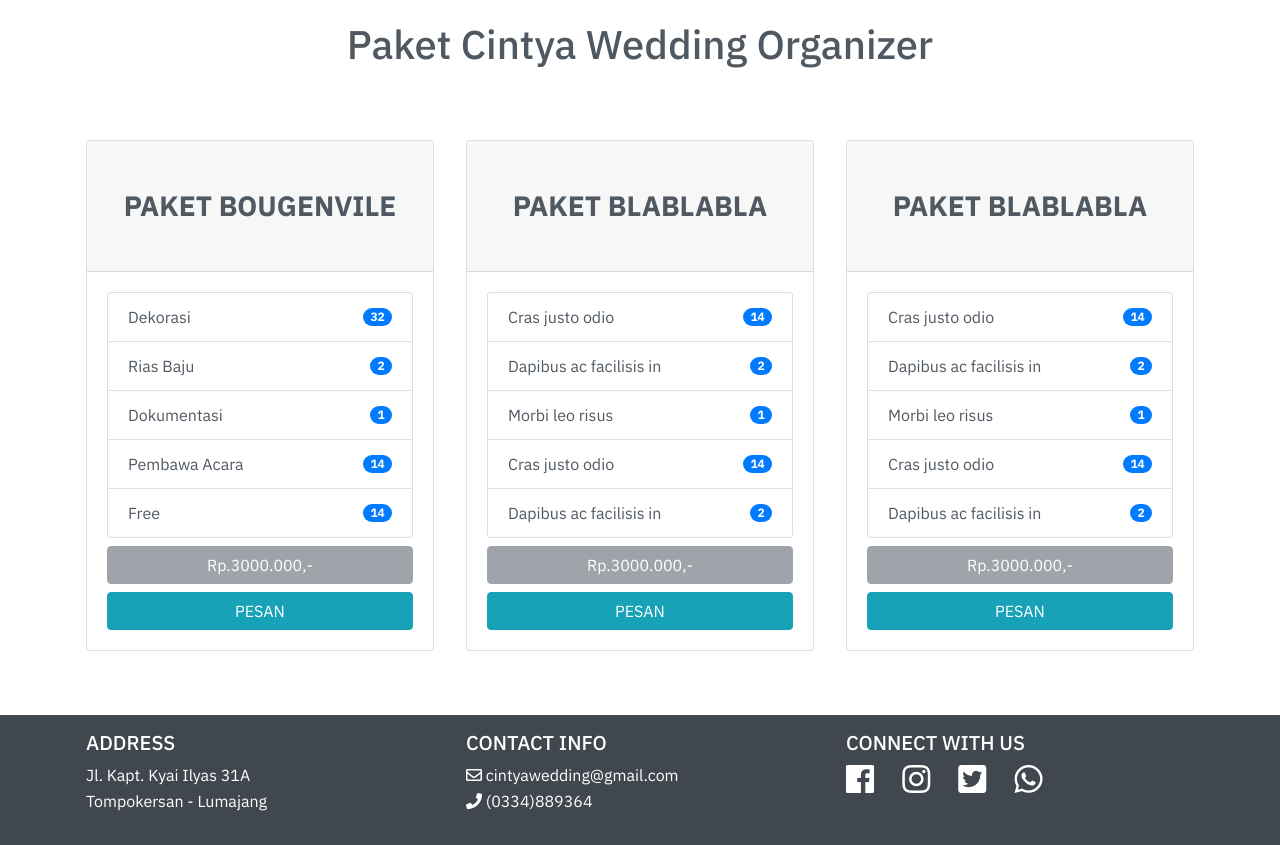
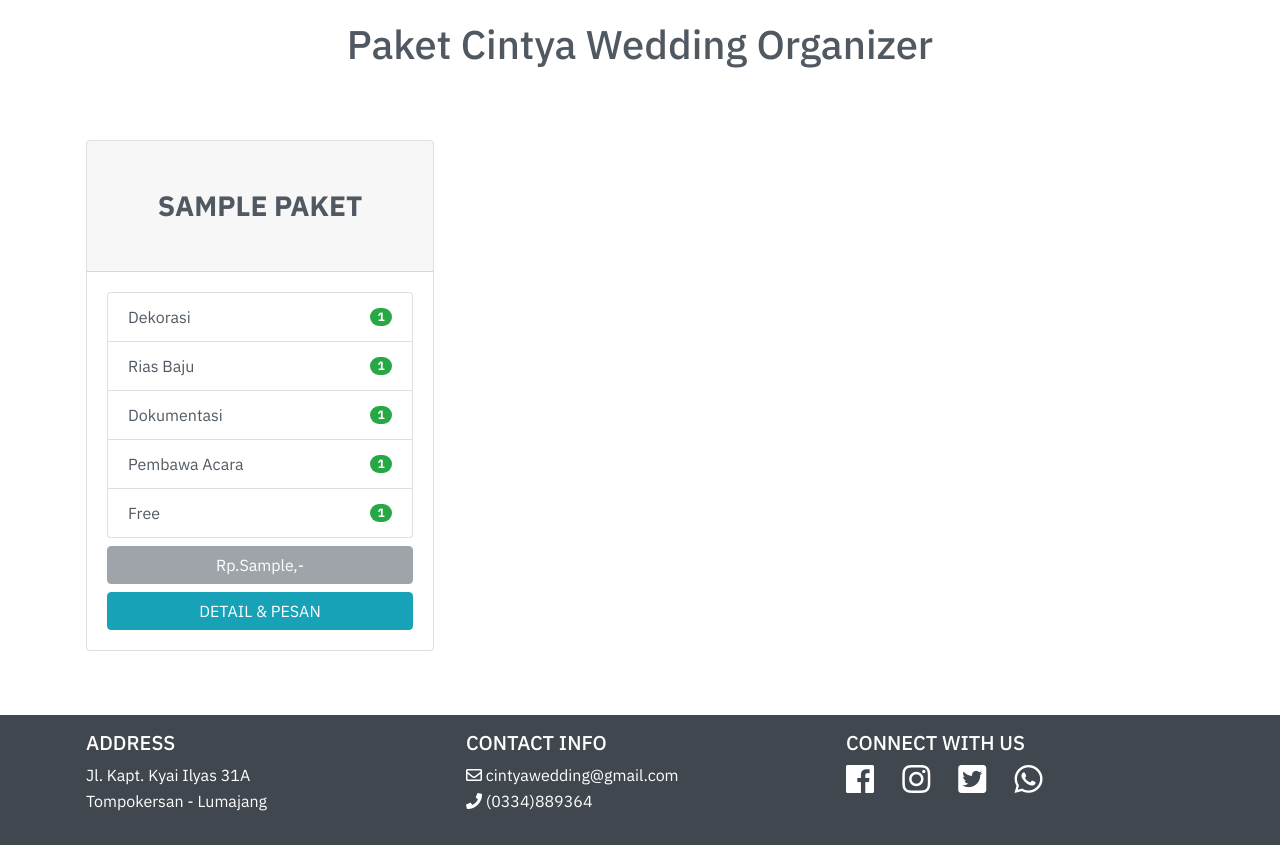
Before and after one commit to prayitnotaufik/Wedding-Website, a PHP site: page /paket.php in a window 1280 px wide. Shown: the part 76-921 px from the top of the page. Run offline with PHP 8.4, Linux system fonts and the light colour scheme; tables that the repository leaves empty hold one stand-in row (values such as "Sample post"); some libraries are stand-ins or nearby versions.

Commit message:
Menampilkan data paket di menu paket (Customer)

```diff
--- a/paket.php
+++ b/paket.php
@@ -1,4 +1,5 @@
 <!DOCTYPE html>
+<?php include 'config/connection.php' ?>
 <html>
 <?php include 'includes/head.php'?>
 <body>
@@ -8,120 +9,62 @@
             <h1 class="text-center">Paket Cintya Wedding Organizer</h1>
         </div>
         <div class="row mb-5">
-            <!-- Grid column -->
+            <?php
+            $query = "SELECT * FROM paket";
+            $result = mysqli_query($con,$query);
+            if(mysqli_num_rows($result)>0){
+                while($row = mysqli_fetch_assoc($result)){
+                    $id = $row["id_paket"];
+                    // $count = $row["rias_baju"];
+                    // $countArray = explode(",",$count);
+                    $HitungDekorasi = count(explode(",",$row["dekorasi"]));
+                    $HitungRias = count(explode(",",$row["rias_baju"]));
+                    $HitungDokumentasi = count(explode(",",$row["dokumentasi"]));
+                    $HitungMc = count(explode(",",$row["mc"]));
+                    $HitungFree = count(explode(",",$row["free"]));
+                    $SplitHarga = $row["harga"];
+                    $SplitHarga2 = str_split($SplitHarga,3);
+                    ?>
                     <div class="col-lg-4 col-md-6">
                     <!--Panel-->
                     <div class="card kartu">
-                    <h3 class="card-header light-blue lighten-1 white-text text-uppercase font-weight-bold text-center py-5">Paket Bougenvile</h3>
-
+                        <h3 class="card-header light-blue lighten-1 white-text text-uppercase font-weight-bold text-center py-5"> <?php echo $row["nama_paket"] ?></h3>
                         <div class="card-body">
                             <ul class="list-group">
                             <li class="list-group-item d-flex justify-content-between align-items-center">
                                 Dekorasi
-                            <span class="badge badge-primary badge-pill">32</span>
+                                <span class="badge badge-success badge-pill"><?php echo $HitungDekorasi ?></span>
                             </li>
                             <li class="list-group-item d-flex justify-content-between align-items-center">
                                 Rias Baju
-                            <span class="badge badge-primary badge-pill">2</span>
+                                <span class="badge badge-success badge-pill"><?php echo $HitungRias ?></span>
                             </li>
                             <li class="list-group-item d-flex justify-content-between align-items-center">
                                 Dokumentasi
-                            <span class="badge badge-primary badge-pill">1</span>
+                                <span class="badge badge-success badge-pill"><?php echo $HitungDokumentasi ?></span>
                             </li>
                             <li class="list-group-item d-flex justify-content-between align-items-center">
                                 Pembawa Acara
-                            <span class="badge badge-primary badge-pill">14</span>
+                                <span class="badge badge-success badge-pill"><?php echo $HitungMc ?></span>
                             </li>
                             <li class="list-group-item d-flex justify-content-between align-items-center">
                                 Free
-                            <span class="badge badge-primary badge-pill">14</span>
+                                <span class="badge badge-success badge-pill"><?php echo $HitungFree ?></span>
                             </li>
                             </ul>
                             <div class="mt-2">
-                            <button type="button" class="btn btn-block btn-secondary" disabled>Rp.3000.000,-</button>
-                            <button type="button" class="btn btn-block btn-info">PESAN</button>
+                                <button type="button" class="btn btn-block btn-secondary" disabled>Rp.<?php echo $row["harga"] ?>,-</button>
+                                <button type="button" class="btn btn-block btn-info">DETAIL & PESAN</button>
                             </div>
                         </div>
                     </div>
                     <!--/.Panel-->
                 </div>
                 <!-- Grid column -->
+                <?php } ?>
+            <?php } ?>
             <!-- Grid column -->
-            <div class="col-lg-4 col-md-6">
-                <!--Panel-->
-                <div class="card">
-                    <h3 class="card-header light-blue lighten-1 white-text text-uppercase font-weight-bold text-center py-5">Paket blablabla</h3>
-                    <div class="card-body">
-                        <ul class="list-group">
-                        <li class="list-group-item d-flex justify-content-between align-items-center">
-                            Cras justo odio
-                            <span class="badge badge-primary badge-pill">14</span>
-                        </li>
-                        <li class="list-group-item d-flex justify-content-between align-items-center">
-                            Dapibus ac facilisis in
-                            <span class="badge badge-primary badge-pill">2</span>
-                        </li>
-                        <li class="list-group-item d-flex justify-content-between align-items-center">
-                            Morbi leo risus
-                            <span class="badge badge-primary badge-pill">1</span>
-                        </li>
-                        <li class="list-group-item d-flex justify-content-between align-items-center">
-                            Cras justo odio
-                            <span class="badge badge-primary badge-pill">14</span>
-                        </li>
-                        <li class="list-group-item d-flex justify-content-between align-items-center">
-                            Dapibus ac facilisis in
-                            <span class="badge badge-primary badge-pill">2</span>
-                        </li>
-                        </ul>
-                        <div class="mt-2">
-                            <button type="button" class="btn btn-block btn-secondary" disabled>Rp.3000.000,-</button>
-                            <button type="button" class="btn btn-block btn-info">PESAN</button>
 
-                        </div>
-                    </div>
-                </div>
-                <!--/.Panel-->
-            </div>
-            <!-- Grid column -->
-            <!-- Grid column -->
-            <div class="col-lg-4 col-md-6">
-                <!--Panel-->
-                <div class="card">
-                    <h3 class="card-header light-blue lighten-1 white-text text-uppercase font-weight-bold text-center py-5">Paket blablabla</h3>
-                    <div class="card-body">
-                        <ul class="list-group">
-                        <li class="list-group-item d-flex justify-content-between align-items-center">
-                            Cras justo odio
-                            <span class="badge badge-primary badge-pill">14</span>
-                        </li>
-                        <li class="list-group-item d-flex justify-content-between align-items-center">
-                            Dapibus ac facilisis in
-                            <span class="badge badge-primary badge-pill">2</span>
-                        </li>
-                        <li class="list-group-item d-flex justify-content-between align-items-center">
-                            Morbi leo risus
-                            <span class="badge badge-primary badge-pill">1</span>
-                        </li>
-                        <li class="list-group-item d-flex justify-content-between align-items-center">
-                            Cras justo odio
-                            <span class="badge badge-primary badge-pill">14</span>
-                        </li>
-                        <li class="list-group-item d-flex justify-content-between align-items-center">
-                            Dapibus ac facilisis in
-                            <span class="badge badge-primary badge-pill">2</span>
-                        </li>
-                        </ul>
-                        <div class="mt-2">
-                            <button type="button" class="btn btn-block btn-secondary" disabled>Rp.3000.000,-</button>
-                            <button type="button" class="btn btn-block btn-info">PESAN</button>
-
-                        </div>
-                    </div>
-                </div>
-                <!--/.Panel-->
-            </div>
-            <!-- Grid column -->
         </div>
     </div>
 <?php include 'includes/footer.php' ?>
```
Also changed, not shown: admin-paket.php (+0 -11 lines). Lines whose indentation alone changed are shown as unchanged.
